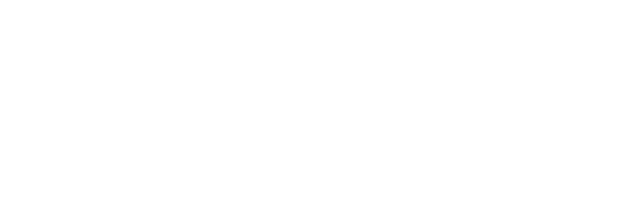
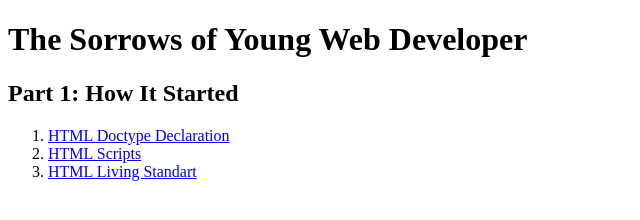
Before and after one commit to PollyLinyka/task-html, a website: page src/index.html in a window 1280 px wide. Shown: the whole page, without its empty margins (0-640 px from the left). Drawn offline with Linux system fonts and the light colour scheme.

Commit message:
Задание по HTML

```diff
--- a/src/index.html
+++ b/src/index.html
@@ -3,5 +3,39 @@
     <head>
         <title>HTML</title>
     </head>
-    <body></body>
+    <body>
+        <h1>The Sorrows of Young Web Developer</h1>
+
+        <h2>Part 1: How It Started</h2>
+
+        <ol>
+            <li>
+                <a
+                    class="link"
+                    href="https://www.w3schools.com/tags/tag_doctype.asp"
+                    target="_blank"
+                    rel="noopener"
+                    >HTML Doctype Declaration</a
+                >
+            </li>
+            <li>
+                <a
+                    class="link"
+                    href="https://learn.javascript.ru/script-async-defer"
+                    target="_blank"
+                    rel="noopener"
+                    >HTML Scripts</a
+                >
+            </li>
+            <li>
+                <a
+                    class="link"
+                    href="https://html.spec.whatwg.org/"
+                    target="_blank"
+                    rel="noopener"
+                    >HTML Living Standart</a
+                >
+            </li>
+        </ol>
+    </body>
 </html>
```
Also changed, not shown: 1 other file.
